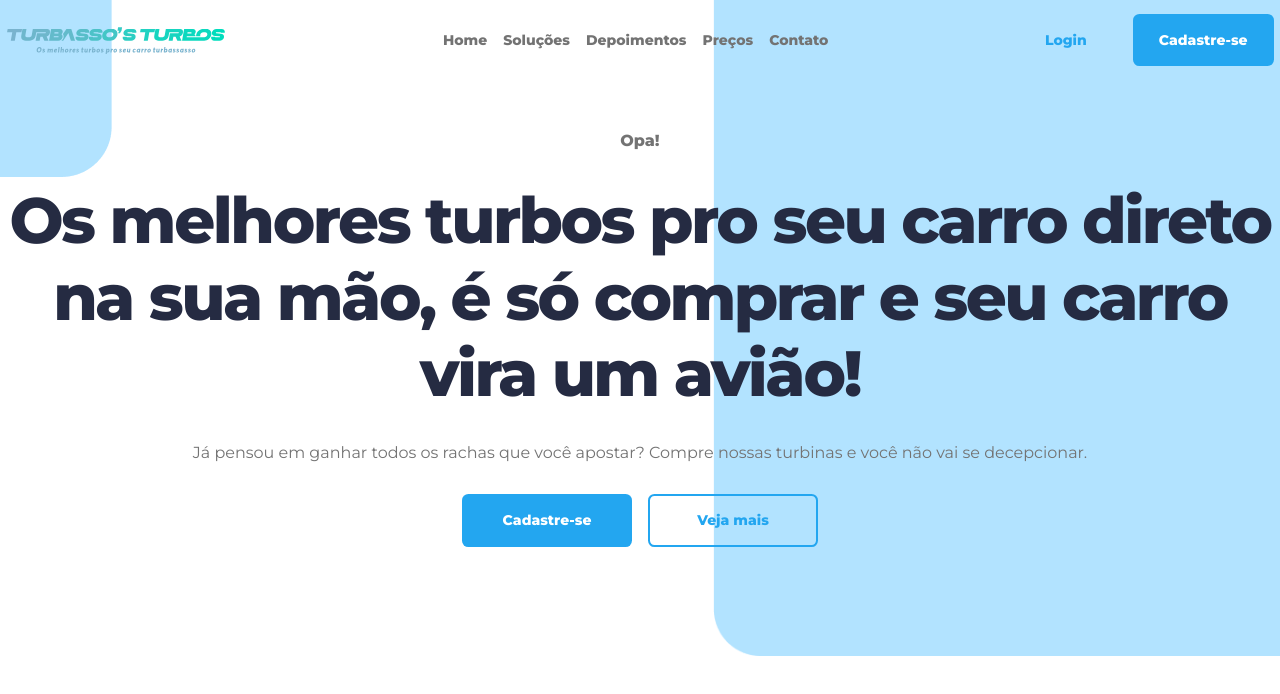
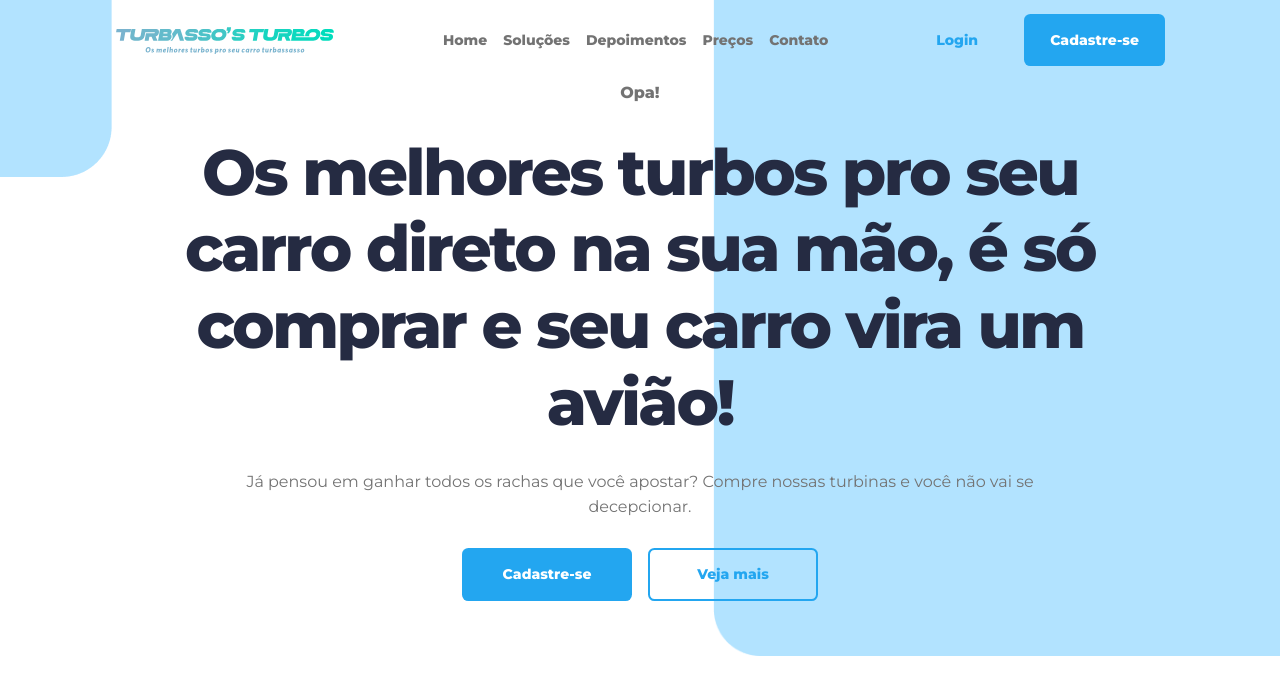
Before and after one commit to LeonardX7/leozinTuning, a React (Vite) app: page / in a window 1280 px wide. Shown: the top 694 px of the page. Built offline with nearby package versions, Linux system fonts and the light colour scheme.

Commit message:
Ajustando tamanho do header

```diff
--- a/src/styles/utility.css
+++ b/src/styles/utility.css
@@ -54,8 +54,7 @@
 
 @media (width >= 1280px) {
     .container {
-        padding-left: 0.50%;
-        padding-right: 0.50%;
+        --max-width: 1050px;
     }
 
     .desktop-only {
```
